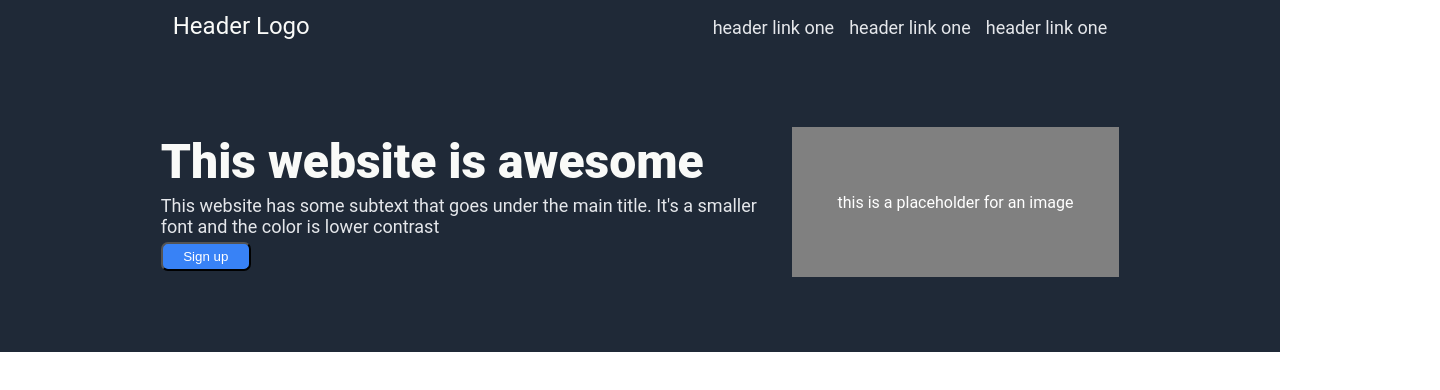
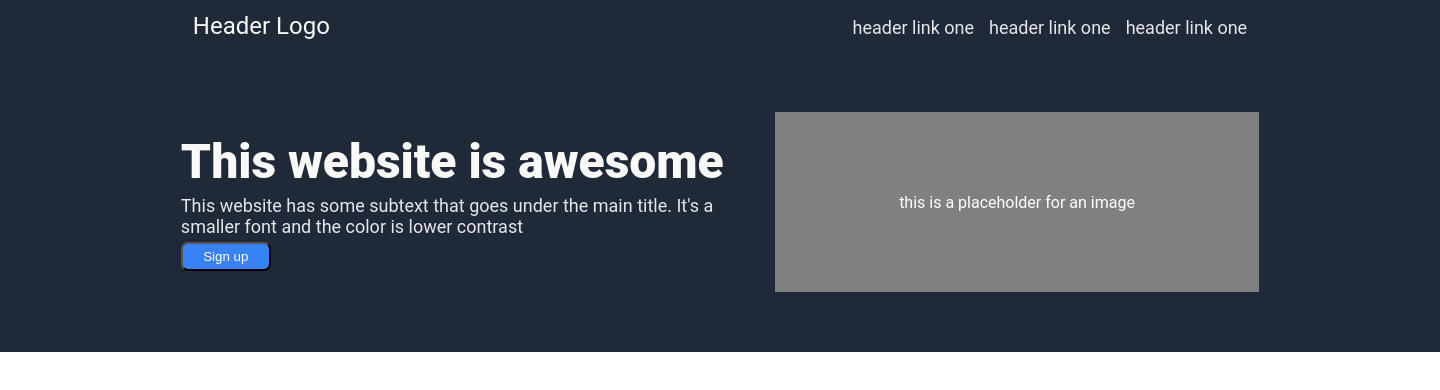
Before and after one commit to Gustavo-sou5a/landing-page, a plain HTML site: page index.html in a window 1280 px wide. Shown: the top 390 px of the page, 1440 px wide, since content can reach past the window. Drawn offline with Linux system fonts and the light colour scheme.

Commit message:
Change the space occupied by the image placeholder
A simple tweak to the image's size

```diff
--- a/style.css
+++ b/style.css
@@ -1,10 +1,15 @@
+html {
+    width: 1440px;
+    height: 1912px; /* é o tamanho da imagem que se pretende imitar */
+}
+
 body {
     display: flex;
     flex-direction: column;
     font-family: Roboto, sans-serif; /* tenho de ver na net como buscar Roboto */
     color: white;
     margin: 0;
-    min-height: 100vh;
+    /* min-height: 100vh; */
 }
 
 .hero {
@@ -66,8 +71,8 @@ ul.header-links {
     display: flex;
     align-items: center;
     justify-content: center;
-    width: 50%;
-    height: 50%;
+    width: 70%;
+    height: 60%;
 }
 
 .main-text.title {
```
